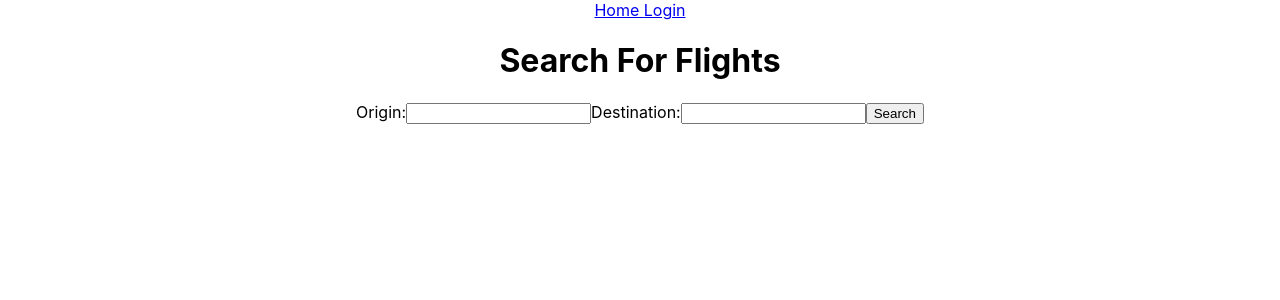
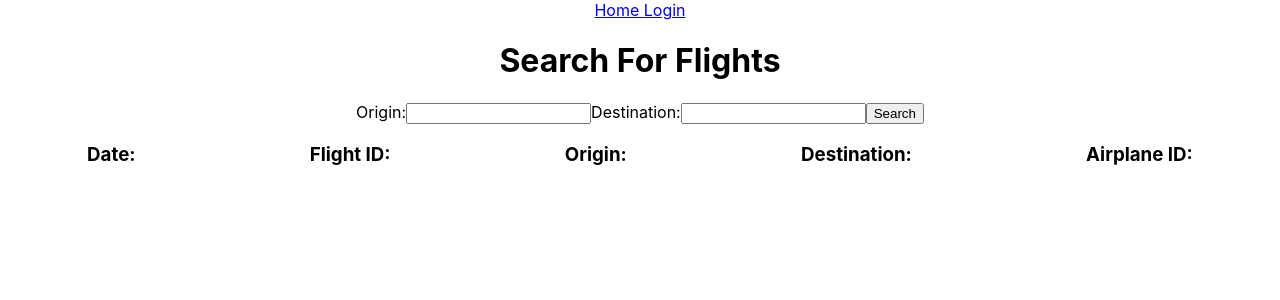
Before and after one commit to sophiapache/burning-airplanes-frontend, a React (Create React App) app: page / in a window 1280 px wide. Shown: the top 300 px of the page. Built offline with nearby package versions, Linux system fonts and the light colour scheme; no server answers.

Commit message:
added some styling

```diff
--- a/src/components/Homepage/FlightDisplay.jsx
+++ b/src/components/Homepage/FlightDisplay.jsx
@@ -3,11 +3,11 @@ import { Link } from 'react-router-dom';
 const FlightDisplay = (props) => {
     return (
         <div className='flight-info-container'>
-            <div>{ props.flights.map((f) => <p key={ f.id }>Date: { f.date }</p>) }</div>
-            <div>{ props.flights.map((f) => <p><Link to ={`/flights/${ f.id }`}>Flight ID: { f.id }</Link></p>) }</div>
-            <div> { props.flights.map((f) => <p key={ f.id }>Origin: { f.origin }</p>) }</div>
-            <div>{ props.flights.map((f) => <p key={ f.id }>Destination: { f.destination }</p>) }</div>
-            <div>{ props.flights.map((f) => <p key={ f.id }>Airplane: { f.airplane_id }</p>) }</div>
+            <div><h3>Date:</h3>{ props.flights.map((f) => <p key={ f.id }>{ f.date }</p>) }</div>
+            <div><h3>Flight ID:</h3>{ props.flights.map((f) => <p><Link to ={`/flights/${ f.id }`}>{ f.id }</Link></p>) }</div>
+            <div><h3>Origin:</h3>{ props.flights.map((f) => <p key={ f.id }>{ f.origin }</p>) }</div>
+            <div><h3>Destination:</h3>{ props.flights.map((f) => <p key={ f.id }>{ f.destination }</p>) }</div>
+            <div><h3>Airplane ID:</h3>{ props.flights.map((f) => <p key={ f.id }>{ f.airplane_id }</p>) }</div>
         </div>
     );
 };
```
